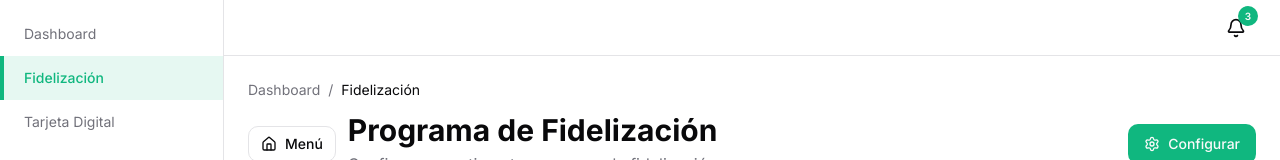
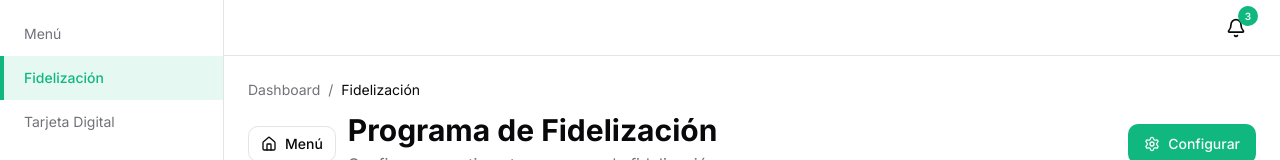
Before and after one commit to covacapp1/looply, a React (Vite) app: page /loyalty in a window 1280 px wide. Shown: the top 160 px of the page. Built offline with nearby package versions, Linux system fonts and the light colour scheme; the HTML template or start-up script is replaced by a standard one.

Commit message:
rename: Dashboard -> Menú in sidebar

```diff
--- a/src/components/layout/Sidebar.tsx
+++ b/src/components/layout/Sidebar.tsx
@@ -6,7 +6,7 @@ import { Button } from "@/components/ui/button";
 import { ScrollArea } from "@/components/ui/scroll-area";
 
 const navItems = [
-  { label: "Dashboard", href: "/" },
+  { label: "Menú", href: "/" },
   { label: "Fidelización", href: "/loyalty" },
   { label: "Tarjeta Digital", href: "/loyalty/card" },
   { label: "QR Fidelización", href: "/loyalty/qr" },
```
